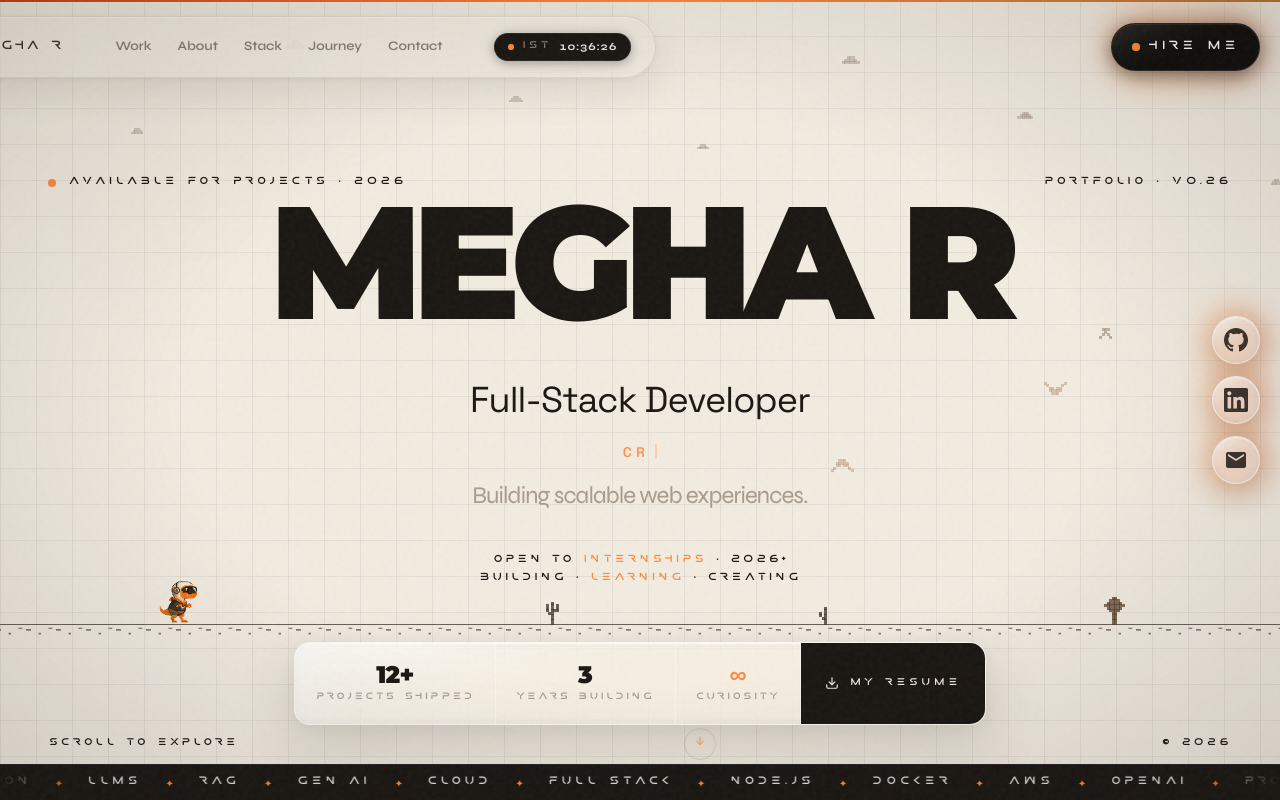
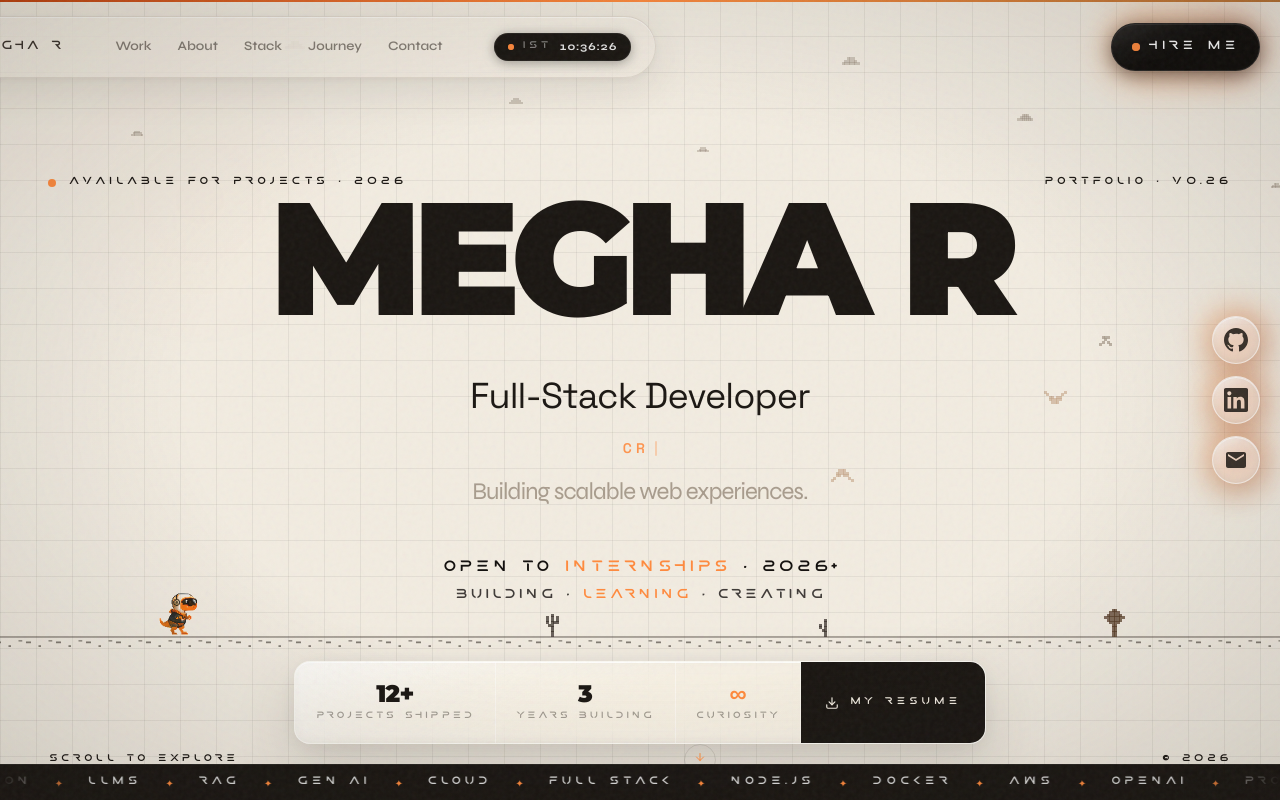
Before and after one commit to Megha-r20/MeghaR_portfolio, a Next.js app: page / in a window 1280 px wide. Shown: the top 800 px of the page. Built offline with nearby package versions, Linux system fonts and the light colour scheme; a web font is replaced by a local one.

Commit message:
Update portfolio website

```diff
--- a/app/page.tsx
+++ b/app/page.tsx
@@ -824,10 +824,14 @@ export default function Home() {
 
               <ScrollReveal
                 initialTransform="translateY(30px)"
-                className="text-[9.5px] uppercase tracking-[0.25em] text-[#1A1612] font-researcher font-bold text-center mt-4"
+                className="flex flex-col items-center gap-2 mt-6 text-center"
               >
-                <div>OPEN TO <span className="text-[#ff8a3d] font-bold">INTERNSHIPS</span> &middot; 2026+</div>
-                <div className="mt-1">BUILDING &middot; <span className="text-[#ff8a3d] font-bold">LEARNING</span> &middot; CREATING</div>
+                <div className="font-researcher text-[12px] md:text-[14px] font-black uppercase tracking-[0.15em] text-[#110e0c]">
+                  OPEN TO <span className="text-[#ff8a3d]">INTERNSHIPS</span> &middot; 2026+
+                </div>
+                <div className="font-researcher text-[10px] md:text-[12px] font-bold uppercase tracking-[0.15em] text-[#110e0c]/80">
+                  BUILDING &middot; <span className="text-[#ff8a3d]">LEARNING</span> &middot; CREATING
+                </div>
               </ScrollReveal>
 
               {/* Stats card + resume */}
```
